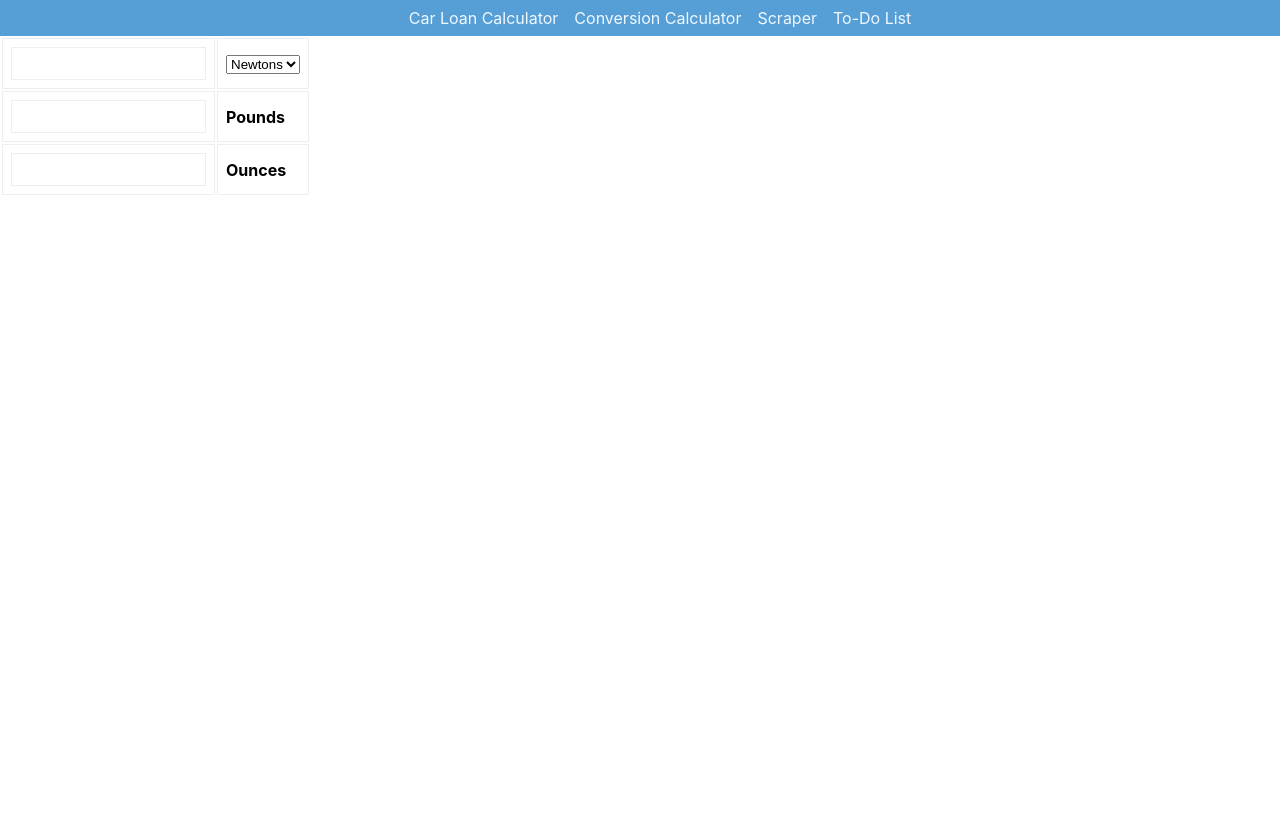
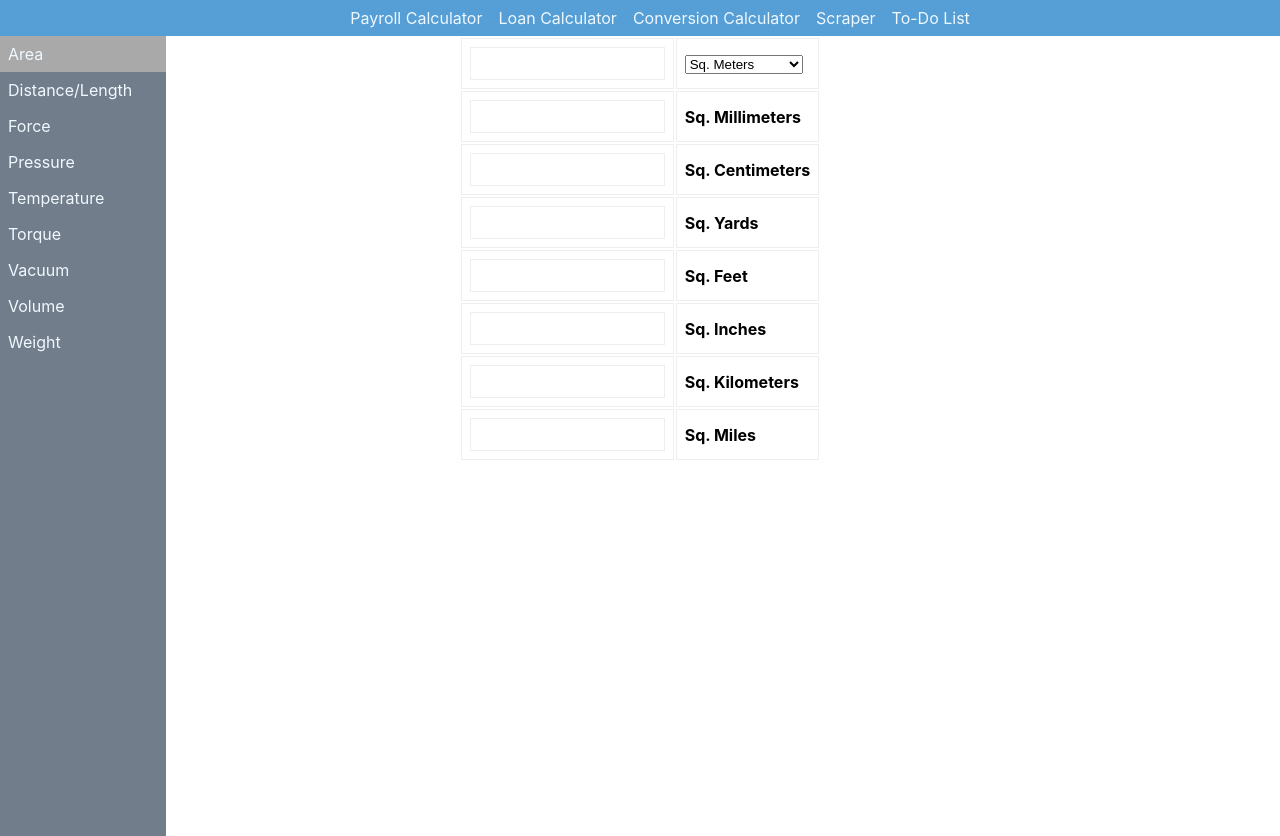
Before and after one commit to Tavi66/react-mini-apps, a React (Create React App) app: page / in a window 1280 px wide. Both pictures are taken after a click on the item "Conversion Calculator". Before the commit the page ends 800 px from the top, so only its background shows below. Built offline with nearby package versions, Linux system fonts and the light colour scheme.

Commit message:
Added sidebar nav. Added new tab. Installed mongodb.

```diff
--- a/src/App.js
+++ b/src/App.js
@@ -3,46 +3,95 @@ import './App.css';
 
 import LoanCalculator from './components/Calculator/LoanCalculator';
 import ConversionCalculator from './components/Calculator/ConversionCalculator';
-import Navigation from './components/Navigation/Navigation';
+import Navigation, {SideNav} from './components/Navigation/Navigation';
 import Units from './components/Calculator/Units';
 import Scraper from './components/Scraper/Scraper';
 import ToDoList from './components/ToDoList/ToDoList';
+import PayrollCalculator from './components/Calculator/PayrollCalculator';
 
 class App extends Component{
 
   state = {
     displayApp:'',
     updateList: true,
-    conversionType: 'force',
+    conversionType: 'area',
     convertTo: '',
     conversions: Units.unitsAll(),
+    payroll: [],
+    reloadPayroll: true,
   }
   updateSelection = () => {
     this.setState({updateList: !this.state.updateList});
   }
 
+  setPayroll = (payroll) => {
+    this.setState({payroll:payroll});
+    //this.setRenderPayroll(false);
+  }
+
+  setRenderPayroll = (val) => {
+    this.setState({reloadPayroll:val});
+  }
+
+  // updatePayroll = (payroll, val) => {
+  //   this.setState({payroll:payroll});
+  //   this.setState({reloadPayroll:val});
+  // }
+
   setConversionHandler = (event,unit) => {
     this.setState({conversionType: unit});
     this.setState({updateList: true});
+    console.log(unit);
+    console.log(event.target.className);
+//    event.target.className = classes.ActiveTab;
+
   }
 
   showComponentHandler = (event, item) => {
     this.setState({displayApp: item})
+    this.sideNavHandler();
   }
 
+  showSideNav = () => {
+        this.setState({style: {display:'block'}})
+  }
+
+  hideSideNav = () => {
+        this.setState({style: {display:'none'}})
+
+  }
+  sideNavHandler = () => {
+    if(this.state.displayApp === 'convert'){
+      this.showSideNav();
+    } else this.hideSideNav();
+  }
   render()
   {
     let mainComponent = null;
     switch(this.state.displayApp){
+      case 'payroll':
+        mainComponent = <PayrollCalculator
+        setPayroll={this.setPayroll}
+        setRenderPayroll={this.setRenderPayroll}
+        reloadPayroll={this.state.reloadPayroll}
+        payrollSaved={this.state.payroll}
+        />;
+      break;
       case 'loan':
         mainComponent = <LoanCalculator />;
       break;
       case 'convert':
-        mainComponent = <ConversionCalculator
-        update = {this.state.updateList}
-        updating = {this.updateSelection}
-        type={this.state.conversionType}
-        />;
+        mainComponent = <div>
+        <SideNav
+        tab = {this.state.conversionType}
+         click={this.setConversionHandler}/>
+        <ConversionCalculator
+         update = {this.state.updateList}
+         updating = {this.updateSelection}
+         type={this.state.conversionType}
+         click = {this.setConversionHandler}
+        />
+        </div>;
       break;
       case 'scraper':
         mainComponent = <Scraper />;
@@ -56,6 +105,7 @@ class App extends Component{
     return (
     <div className="App">
       <Navigation
+      appType={this.state.displayApp}
       click = {this.setConversionHandler}
       clicked={this.showComponentHandler}/>
       {mainComponent}
--- a/src/components/Calculator/Calculator.module.css
+++ b/src/components/Calculator/Calculator.module.css
@@ -12,10 +12,10 @@
 }
 .Conversion{
     /* padding-top: 5%; */
-    padding-left: auto;
-    padding-right: auto;
+    /* padding-left: auto;
+    padding-right: auto; */
     position: relative;
-    display: block;
+    display: inline;
     /* background-color: white; */
 }
 .UnitValue {
@@ -30,3 +30,17 @@
     padding: 16px;
     margin: 16px;
 }
+
+.Table {
+    border-collapse: collapse;
+    margin: 8px;
+    width: 95%;
+}
+
+.Table td,th{
+    border: 1px solid black;
+    padding: 8px;
+}
+.Table input{
+    width: 95%;
+}
--- a/src/components/Calculator/ConversionCalculator.js
+++ b/src/components/Calculator/ConversionCalculator.js
@@ -5,6 +5,8 @@ import Units from './Units';
 
 import Convert from './Conversions';
 
+//Conversions not swapping correctly
+//Inputs and labels become incorrect sometimes after swapping objects at indexes
 const DisplayConversion = (props) => {
     let list = props.info;
     let options = list.map((element,index) => {
@@ -124,7 +126,7 @@ class ConversionCalculator extends Component {
         break;
         default: list = [];
         };
-        console.log('list', list)
+        //console.log('list', list)
         return list;
     }
 
@@ -166,22 +168,21 @@ class ConversionCalculator extends Component {
         newList[0] = newList[swapIndex];
         newList[swapIndex] = temp;
 
-        console.log('newList[swapIndex]',newList[swapIndex]);
-        console.log('newList',newList);
+        //console.log('newList[swapIndex]',newList[swapIndex]);
+        //console.log('newList',newList);
 
         this.setState({converted: newList});
         this.setState({converting: newList});
-        console.log('this.state.converting', this.state.converting);
+        //console.log('this.state.converting', this.state.converting);
     }
 
     selectionHandler = (event) => {
-
         let unit = event.target.value;
         let index = this.state.converting.findIndex(element => unit === element.unit);
-        let value = this.state.converted[index].value;
+        let value = index > 0 ? this.state.converted[index].value : 0;
 
         let selected = {unit: event.target.value, value: value, index: index};
-        console.log('selected (handler): ', unit, 'index (handler): ', index);
+        //console.log('selected (handler): ', unit, 'index (handler): ', index);
         this.setState({selected: selected});
         this.setSwapIndex(index);
 
@@ -191,8 +192,8 @@ class ConversionCalculator extends Component {
         arr[0] = selected;
         arr[index] = orig;
         this.setState({converting: arr});
-        console.log('arr arr: ', arr);
-        console.log('converting arr: ', this.state.converting);
+        //console.log('arr arr: ', arr);
+        //console.log('converting arr: ', this.state.converting);
 
     }
 
@@ -208,6 +209,7 @@ class ConversionCalculator extends Component {
 
     componentDidMount = () => {
         this.setState({converting: this.getList()});
+        this.setState({converted: this.getList()});
     }
     componentDidUpdate = () => {
         let updateFromProps = this.props.update;
@@ -216,9 +218,9 @@ class ConversionCalculator extends Component {
             this.setState({converting: this.getList()});
             this.props.updating();
         }
-         console.log('selected: ', this.state.selected);
-         console.log('swapIndex: ', this.state.swapIndex);
-         console.log('this.state.converting arr: ', this.state.converting);
+        //  console.log('selected: ', this.state.selected);
+        //  console.log('swapIndex: ', this.state.swapIndex);
+        //  console.log('this.state.converting arr: ', this.state.converting);
     }
 
     render()
--- a/src/components/Calculator/LoanCalculator.js
+++ b/src/components/Calculator/LoanCalculator.js
@@ -48,7 +48,7 @@ class LoanCalculator extends Component {
     render(){
     return(
         <div>
-        <h3>Car Loan Calculator</h3>
+        <h3>Loan Calculator</h3>
         <DisplayCalculator
           amountChanged={this.loanAmountOnChange}
           interestChanged={this.interestOnChange}
--- /dev/null
+++ b/src/components/Calculator/PayrollCalculator.js
@@ -0,0 +1,186 @@
+import React, {Component} from 'react';
+import axios from 'axios';
+import classes from './Calculator.module.css';
+
+const port = process.env.PORT  || 5000;
+
+const DisplayPayroll = (props) => {
+    const info = props.payroll;
+
+    const inputs =
+         <tr>
+            <td>
+                <input type="number" name="Invoice"
+                onChange = {props.changeHandler}/>
+            </td>
+            <td>
+                <input type="date" name="Date"
+                onChange = {props.changeHandler}/>
+            </td>
+            <td>
+                <input type="number" name="Parts"
+                onChange = {props.changeHandler}/>
+            </td>
+            <td>
+                <input type="number" name="Labor"
+                onChange = {props.changeHandler}/>
+            </td>
+            <td>
+                <button
+                onClick={() => window.alert('backend not functioning at the moment...')}
+                // onClick={props.setNewRecord}
+               >
+                    Add
+                </button>
+            </td>
+         </tr>
+
+    const items = info !== undefined ? info.map(element => {
+        let total = 0;
+        total += parseFloat(element.Labor);
+        total += parseFloat(element.Parts);
+
+        return(<tr key={element.Invoice}>
+            <td>
+                {element.Invoice}
+            </td>
+            <td>
+                {element.Date}
+            </td>
+            <td>
+                {element.Parts}
+            </td>
+            <td>
+                {element.Labor}
+            </td>
+            <td>
+                {total.toFixed(2)}
+            </td>
+            </tr>
+        )
+    }) : null;
+
+    return(<div>
+    <table className={classes.Table}>
+        <thead>
+            <tr className={classes.Row}>
+             <th>Invoice</th>
+             <th>Date</th>
+             <th>Parts</th>
+             <th>Labor</th>
+             <th>Total</th>
+            </tr>
+        </thead>
+        <tbody>
+             {inputs}
+             {items}
+        </tbody>
+    </table>
+    </div>
+    )
+}
+
+class PayrollCalculator extends Component {
+    state = {
+        baseUrl: `http://localhost:${port}/api/`,
+        headers: {
+            "Content-Type": "application/json"
+          },
+        commissionRate: 5.5,
+        payroll: [],
+            Invoice: '',
+            Date: '',
+            Parts: 0,
+            Labor: 0,
+    };
+
+    setNewRecord = () => {
+        const I = this.state.Invoice;
+        const D = this.state.Date;
+        const P = this.state.Parts;
+        const L = this.state.Labor;
+
+        const newRecord ={
+            Invoice: I,
+            Date: D,
+            Parts: P,
+            Labor: L,
+        }
+        this.setState({newRecord: newRecord});
+
+        const url = this.state.baseUrl.concat('payroll/add');
+
+        //add new record into database
+        axios.post(url, newRecord)
+        .then(response => {
+          console.log(response.data);
+            console.log('Added new record!');
+            return response.data;
+          })
+          .catch(error=>console.log('error: ',error));
+
+          this.props.setRenderPayroll(true);
+          //this.props.setPayroll(this.state.payroll);
+
+        console.log('newRecord: ', newRecord);
+    }
+
+    changeHandler = (event) => {
+        let name = event.target.name;
+        let val = event.target.value;
+        let obj = {[name]: val};
+        this.setState(obj);
+        //console.log('obj: ', obj);
+    }
+
+    scrapePayroll = () => {
+        console.log('Scraping payroll...');
+        const url = this.state.baseUrl.concat('payroll');
+        const payroll = axios.get(url, this.state.headers)
+        .then(response => {
+          //console.log(response.data);
+            console.log('payroll scraped!');
+            return response.data;
+          })
+          .catch(error=>console.log('error: ',error));
+
+        payroll.then(element => {
+          console.log(element);
+          this.setState({payroll:element});
+          console.log('payroll saved to array!');
+        });
+        console.log('this.state.payroll: ',this.state.payroll)
+      }
+
+      componentDidMount = () => {
+        //   if(this.props.reloadPayroll)
+        //   {
+        //       this.scrapePayroll();
+        //       this.props.setPayroll(this.state.payroll);
+        //   } else {
+        //       this.setState({payroll: this.props.payrollSaved});
+        //   }
+      }
+      componentWillUnmount = () => {
+        //   this.props.setRenderPayroll(false);
+        //   this.props.setPayroll(this.state.payroll);
+        //   axios.get('/close');
+      }
+
+      componentDidUpdate = () => {
+        //console.log('this.state.payroll (didUpdate): ',this.state.payroll)
+      }
+    render(){
+        return(
+            <div>
+                <h3>*Not working yet*</h3>
+                <DisplayPayroll
+                setNewRecord={this.setNewRecord}
+                changeHandler={this.changeHandler}
+                payroll={this.state.payroll}/>
+            </div>
+        )
+    }
+}
+
+export default PayrollCalculator;
--- a/src/components/Navigation/Navigation.js
+++ b/src/components/Navigation/Navigation.js
@@ -1,35 +1,56 @@
 import React from 'react';
 import classes from './Navigation.module.css';
 
-const DropDownMenu = (props) => {
+const setActiveTab = (selectedTab) => {
+  const tabs = document.getElementsByClassName(classes.SideItem);
+    if(selectedTab === 'length')
+     selectedTab = 'distance/length';  //console.log(tabs);
+  for(let i = 0; i < tabs.length; i++) {
+    let tab = tabs[i].innerHTML.toLowerCase();
+
+    if(tab === selectedTab)
+    {
+      tabs[i].className = tabs[i].className.replace(classes.Item,classes.ActiveTab);
+    } else
+      tabs[i].className = tabs[i].className.replace(classes.ActiveTab,classes.Item);
+
+    // console.log(`tab[${i}]:`, tab);
+    // console.log(`tab[${i}].className:`, tabs[i].className);
+  }
+    // console.log('selectedTab:',selectedTab);
+}
+
+const SideNav = (props) => {
+  let classNav = classes.SideItem + ' ' + classes.Item;
+  setActiveTab(props.tab);
     return(
-    <div className={classes.DropDownContent} >
-        <ul className={classes.DropDownContent}>
-          <li className={classes.Item} onClick={(event)=>props.click(event,'area')}>
+    <div className={classes.SideNav}>
+        <ul className={classes.List} id='sideNav'>
+          <li className={classNav} onClick={(event)=>props.click(event,'area')}>
             Area
           </li>
-          <li className={classes.Item} onClick={(event)=>props.click(event,'length')}>
+          <li className={classNav} onClick={(event)=>props.click(event,'length')}>
             Distance/Length
           </li>
-          <li className={classes.Item} onClick={(event)=>props.click(event,'force')}>
+          <li className={classNav} onClick={(event)=>props.click(event,'force')}>
             Force
           </li>
-          <li className={classes.Item} onClick={(event)=>props.click(event,'pressure')}>
+          <li className={classNav} onClick={(event)=>props.click(event,'pressure')}>
             Pressure
           </li>
-          <li className={classes.Item} onClick={(event)=>props.click(event,'temperature')}>
+          <li className={classNav} onClick={(event)=>props.click(event,'temperature')}>
             Temperature
           </li>
-          <li className={classes.Item} onClick={(event)=>props.click(event,'torque')}>
+          <li className={classNav} onClick={(event)=>props.click(event,'torque')}>
             Torque
           </li>
-          <li className={classes.Item} onClick={(event)=>props.click(event,'vacuum')}>
+          <li className={classNav} onClick={(event)=>props.click(event,'vacuum')}>
             Vacuum
           </li>
-          <li className={classes.Item} onClick={(event)=>props.click(event,'volume')}>
+          <li className={classNav} onClick={(event)=>props.click(event,'volume')}>
             Volume
           </li>
-          <li className={classes.Item} onClick={(event)=>props.click(event,'weight')}>
+          <li className={classNav} onClick={(event)=>props.click(event,'weight')}>
             Weight
           </li>
          </ul>
@@ -39,24 +60,26 @@ const DropDownMenu = (props) => {
 }
 
 const NavigationMenu = (props) => {
-    let classNav = classes.DropDown + ' ' + classes.Item;
+    let classNav = classes.DropDown + ' ' + classes.TopItem;
 
      let navbar =
-        <ul className={classes.List}>
-            <li className={classes.Item} onClick={(event) => props.clicked(event,'loan')}>
-                Car Loan Calculator
+        <ul className={classes.TopList}>
+            <li className={classes.TopItem} onClick={(event) => props.clicked(event,'payroll')}>
+                Payroll Calculator
+            </li>
+            <li className={classes.TopItem} onClick={(event) => props.clicked(event,'loan')}>
+                Loan Calculator
             </li>
             <li className={classNav}
-            onClick={(event) => props.clicked(event,'convert')}
-            >
+            onClick={(event) => props.clicked(event,'convert')}>
                 Conversion Calculator
-                <DropDownMenu
-                click={props.click}/>
+                {/* <DropDownMenu
+                click={props.click}/> */}
             </li>
-            <li className={classes.Item} onClick={(event) => props.clicked(event,'scraper')}>
+            <li className={classes.TopItem} onClick={(event) => props.clicked(event,'scraper')}>
                 Scraper
             </li>
-            <li className={classes.Item} onClick={(event) => props.clicked(event,'todo')}>
+            <li className={classes.TopItem} onClick={(event) => props.clicked(event,'todo')}>
                 To-Do List
             </li>
         </ul>
@@ -71,3 +94,4 @@ const NavigationMenu = (props) => {
 }
 
 export default NavigationMenu;
+export {SideNav};
--- a/src/components/Navigation/Navigation.module.css
+++ b/src/components/Navigation/Navigation.module.css
@@ -1,21 +1,65 @@
 .SideNav {
     background-color: #727d8b;
+    color: aliceblue;
+    position: absolute;
+    display: block;
+    z-index: 1;
+    flex-direction: column;
+    width: 150px;
+    text-align: left;
+    padding-right: 16px;
+    min-height: 100%;
+    /* padding-left: 24px; */
 }
 
-.Item {
+.SideItem{
+    display: inline;
+}
+
+.TopItem {
     list-style-type: none;
     display: inline-flex;
     padding: 8px;
 }
+.TopList{
+    margin: 0px;
+}
 
+.TopList li:hover{
+    text-decoration: none;
+    color: ghostwhite;
+    background-color: blue;
+}
+
+.Item {
+    background-color: #727d8b;
+    list-style-type: none;
+    display: inline-flex;
+    padding: 8px;
+}
+.ActiveTab{
+    padding-left: 10px;
+    list-style-type: none;
+    display: inline-flex;
+    background-color: darkgray;
+    min-width: 100%;
+}
 .List{
     margin: 0px;
+    padding: 0px;
+}
+
+.List li{
+    margin: 0px;
+    padding: 8px;
+    width: 150px;
 }
 .List li:hover{
     text-decoration: none;
     color: ghostwhite;
     background-color: blue;
 }
+
 
 .TopNav {
     background-color: #559ed6;
```
Also changed, not shown: package.json (+6 -1 lines), src/models/payroll.js (added, +19 -0 lines), src/mongodb.js (added, +29 -0 lines), 2 other files (tests, documents, lock files or other folders).
